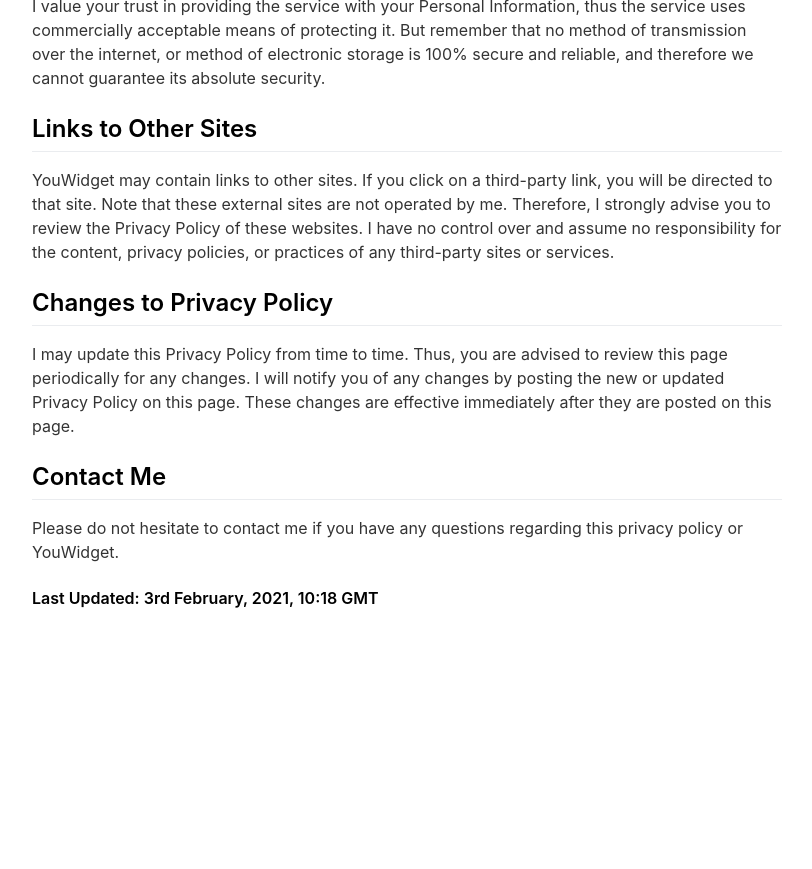
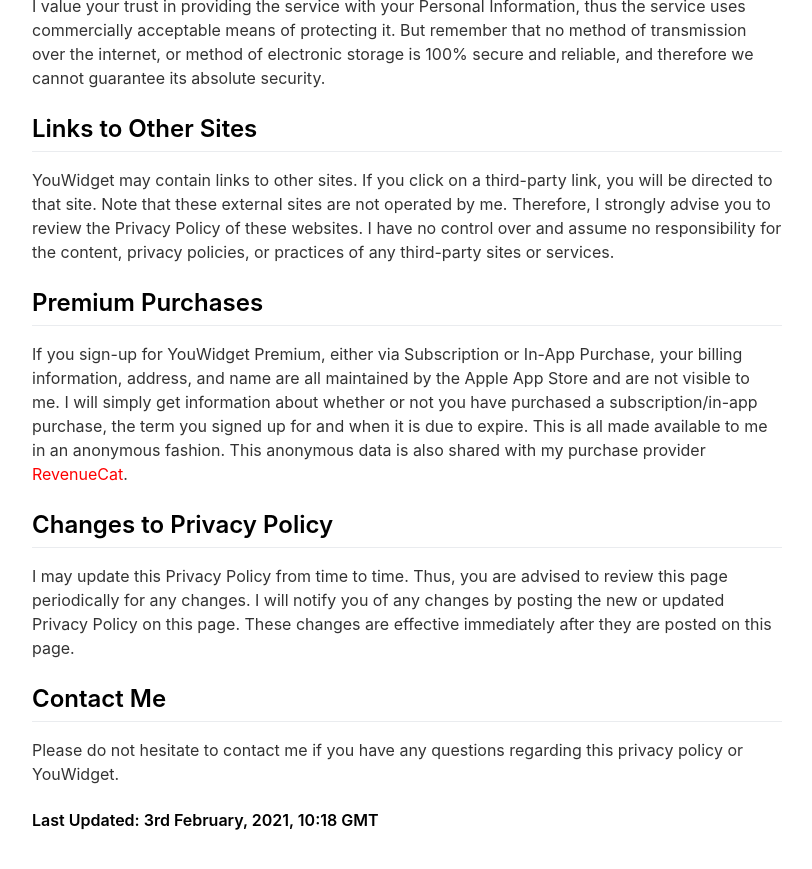
Before and after one commit to jsh8w/youwidget-landing, a Jekyll site: the page built from _pages/terms-and-privacy.md, in a window 1280 px wide and 900 px high, scrolled down 1773 px. Shown: the top 869 px of the window, without its empty margins (233-1045 px from the left). Built offline with Jekyll 4.4.1, drawn with Linux system fonts in a browser that asks for light colours; nearby versions of some CDN libraries; before the commit the page ends 2451 px from its top, so only the background shows below that.

Commit message:
Updated privacy policy.

```diff
--- a/_pages/terms-and-privacy.md
+++ b/_pages/terms-and-privacy.md
@@ -47,6 +47,9 @@ I value your trust in providing the service with your Personal Information, thus
 ## Links to Other Sites
 YouWidget may contain links to other sites. If you click on a third-party link, you will be directed to that site. Note that these external sites are not operated by me. Therefore, I strongly advise you to review the Privacy Policy of these websites. I have no control over and assume no responsibility for the content, privacy policies, or practices of any third-party sites or services.
 
+## Premium Purchases
+If you sign-up for YouWidget Premium, either via Subscription or In-App Purchase, your billing information, address, and name are all maintained by the Apple App Store and are not visible to me. I will simply get information about whether or not you have purchased a subscription/in-app purchase, the term you signed up for and when it is due to expire. This is all made available to me in an anonymous fashion. This anonymous data is also shared with my purchase provider [RevenueCat](https://www.revenuecat.com/dpa).
+
 ## Changes to Privacy Policy
 I may update this Privacy Policy from time to time. Thus, you are advised to review this page periodically for any changes. I will notify you of any changes by posting the new or updated Privacy Policy on this page. These changes are effective immediately after they are posted on this page.
 
```
